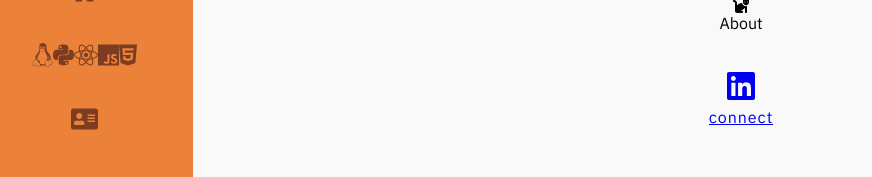
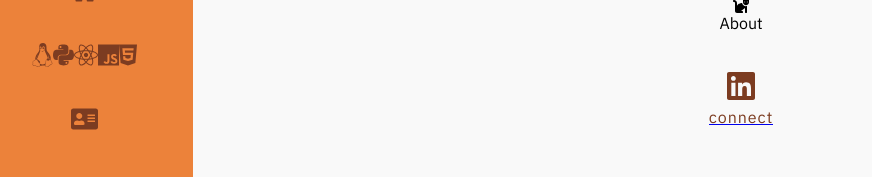
Before and after one commit to trevorjamesmartin/trevorjmartin.com, a React (Create React App) app: page /about in a window 1280 px wide. Shown: the part 157-334 px from the top of the page, without its empty margins (24-896 px from the left). Built offline with nearby package versions, Linux system fonts and the light colour scheme.

Commit message:
use global theme colors

```diff
--- a/src/App.js
+++ b/src/App.js
@@ -1,5 +1,5 @@
 import React, { useState } from "react";
-import GlobalStyle from "./GlobalStyle";
+import { GlobalStyles, themeColors } from "./GlobalStyle";
 import { useSpring } from "react-spring";
 import { MenuRight, MenuFull } from "./components/Menu";
 import { library } from "@fortawesome/fontawesome-svg-core";
@@ -21,12 +21,6 @@ library.add(faHome, faArrowCircleLeft, faArrowCircleRight);
 
 export default function App() {
   const [fullMenuVisible, setFullMenuVisible] = useState(false);
-  const themeColors = {
-    colorOne: "#7c3c21",
-    colorTwo: "#ec823a",
-    colorThree: "#f9c49a",
-    colorFour: "#e8e4e1",
-  };
 
   const fullMenuAnimation = useSpring({
     opacity: fullMenuVisible ? 1 : 0,
@@ -60,7 +54,7 @@ export default function App() {
           path="/projects"
           component={() => <Projects text="Projects" />}
         />
-        <GlobalStyle {...themeColors} />
+        <GlobalStyles {...themeColors} />
       </div>
     </div>
   );
--- a/src/GlobalStyle.js
+++ b/src/GlobalStyle.js
@@ -1,6 +1,13 @@
 import { createGlobalStyle } from "styled-components";
 
-const GlobalStyles = createGlobalStyle`
+export const themeColors = {
+  colorOne: "#7c3c21",
+  colorTwo: "#ec823a",
+  colorThree: "#f9c49a",
+  colorFour: "#e8e4e1",
+};
+
+export const GlobalStyles = createGlobalStyle`
 
   @import url('https://fonts.googleapis.com/css2?family=IBM+Plex+Mono:ital@0;1&family=IBM+Plex+Sans+Condensed:ital@0;1&family=IBM+Plex+Sans:ital,wght@0,100;0,400;0,700;1,100;1,400;1,700&family=IBM+Plex+Serif:ital@0;1&display=swap');
   *,
@@ -31,5 +38,3 @@ const GlobalStyles = createGlobalStyle`
   `;
 // font-family: 'IBM Plex Serif', serif;
 // font-family: 'IBM Plex Mono', monospace;
-
-export default GlobalStyles;
--- a/src/components/About/about.css
+++ b/src/components/About/about.css
@@ -21,6 +21,8 @@
 }
 
 .about-details {
+  /* --link-hover-color: #ec823a;
+  --link-color: #e8e4e1; */
   font-size: xx-large;
   margin-top: 2rem;
   display: flex;
--- a/src/components/About/index.js
+++ b/src/components/About/index.js
@@ -1,5 +1,6 @@
 import React, { useState } from "react";
 import { useTransition } from "react-spring";
+import { themeColors } from "../../GlobalStyle";
 import Modal from "../Modal";
 import {
   faAddressCard,
@@ -12,6 +13,8 @@ import "./about.css";
 // import { NavLink } from "react-router-dom";
 export default function About(props) {
   const [modalVisible, setModalVisible] = useState(false);
+  const [linkState, setLinkState] = useState({ hover: false });
+  const [btnState, setBtnState] = useState({ hover: false });
   const fadingAnimation = useTransition(modalVisible, null, {
     from: { opacity: 0, transform: "translateY(-50px)" },
     enter: { opacity: 1, transform: "translateY(0px)" },
@@ -31,13 +34,24 @@ export default function About(props) {
           alt="linkedIn"
           target="_blank"
           rel="noopener noreferrer"
+          onMouseEnter={() => setLinkState({ hover: true })}
+          onMouseLeave={() => setLinkState({ hover: false })}
         >
-          <FontAwesomeIcon icon={faLinkedin} alt="linkedIn" />
+          <FontAwesomeIcon
+            icon={faLinkedin}
+            alt="linkedIn"
+            color={
+              linkState.hover ? themeColors.colorTwo : themeColors.colorOne
+            }
+          />
           <p
             style={{
               textDecoration: "none",
               letterSpacing: "1px",
               fontSize: "1rem",
+              color: linkState.hover
+                ? themeColors.colorTwo
+                : themeColors.colorOne,
             }}
           >
             connect
@@ -47,6 +61,13 @@ export default function About(props) {
       <button
         className="show-modal-button"
         onClick={() => setModalVisible(true)}
+        onMouseEnter={() => setBtnState({ hover: true })}
+        onMouseLeave={() => setBtnState({ hover: false })}
+        style={{
+          backgroundColor: btnState.hover
+            ? themeColors.colorTwo
+            : themeColors.colorOne,
+        }}
       >
         Contact me
       </button>
```
